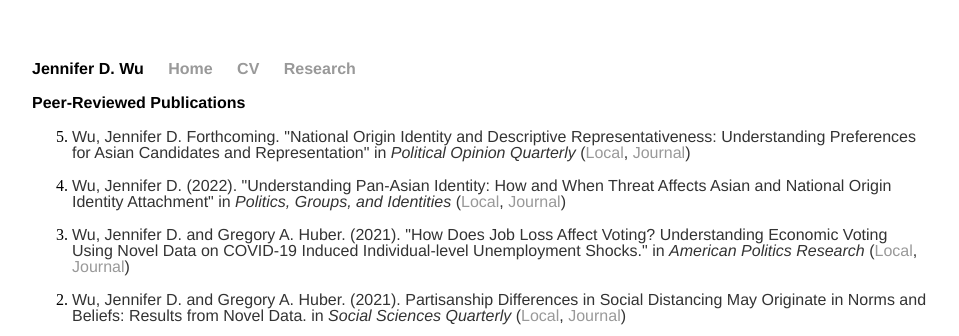
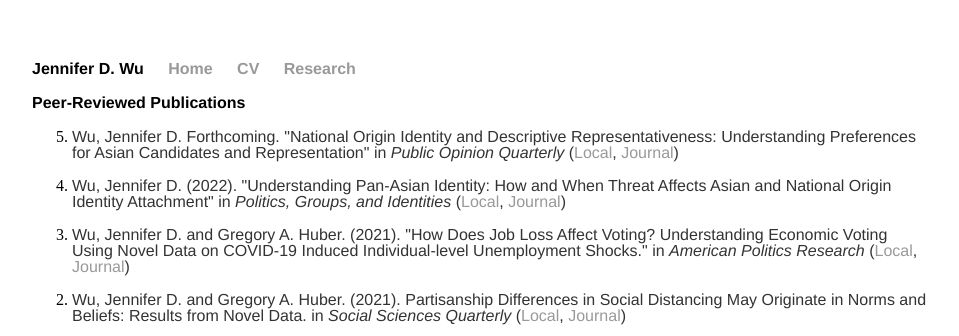
Before and after one commit to wujend/wujend.github.io, a Jekyll site: the page built from research/index.html, in a window 1280 px wide. Shown: the top 336 px of the page, without its empty margins (160-1119 px from the left). Built offline with Jekyll 4.4.1, drawn with Linux system fonts in a browser that asks for light colours.

Commit message:
Update index.html

```diff
--- a/research/index.html
+++ b/research/index.html
@@ -5,7 +5,7 @@ title: Jennifer D. Wu | Research
 <div class="blurb">
 <h1>Peer-Reviewed Publications</h1>
   <ol reversed>
-  <li><p>Wu, Jennifer D. Forthcoming. "National Origin Identity and Descriptive Representativeness: Understanding Preferences for Asian Candidates and Representation" in <i>Political Opinion Quarterly</i>
+  <li><p>Wu, Jennifer D. Forthcoming. "National Origin Identity and Descriptive Representativeness: Understanding Preferences for Asian Candidates and Representation" in <i>Public Opinion Quarterly</i>
     (<a href="https://www.jenniferdwu.com/research/Wu_3.pdf">Local</a>, <a href="">Journal</a>)</p> </li>
   <li><p>Wu, Jennifer D. (2022). "Understanding Pan-Asian Identity: How and When Threat Affects Asian and National Origin Identity Attachment" in <i>Politics, Groups, and Identities</i>
    (<a href="https://www.jenniferdwu.com/research/Wu_2.pdf">Local</a>, <a href="https://doi.org/10.1080/21565503.2022.2137050">Journal</a>)</p></li>
```
